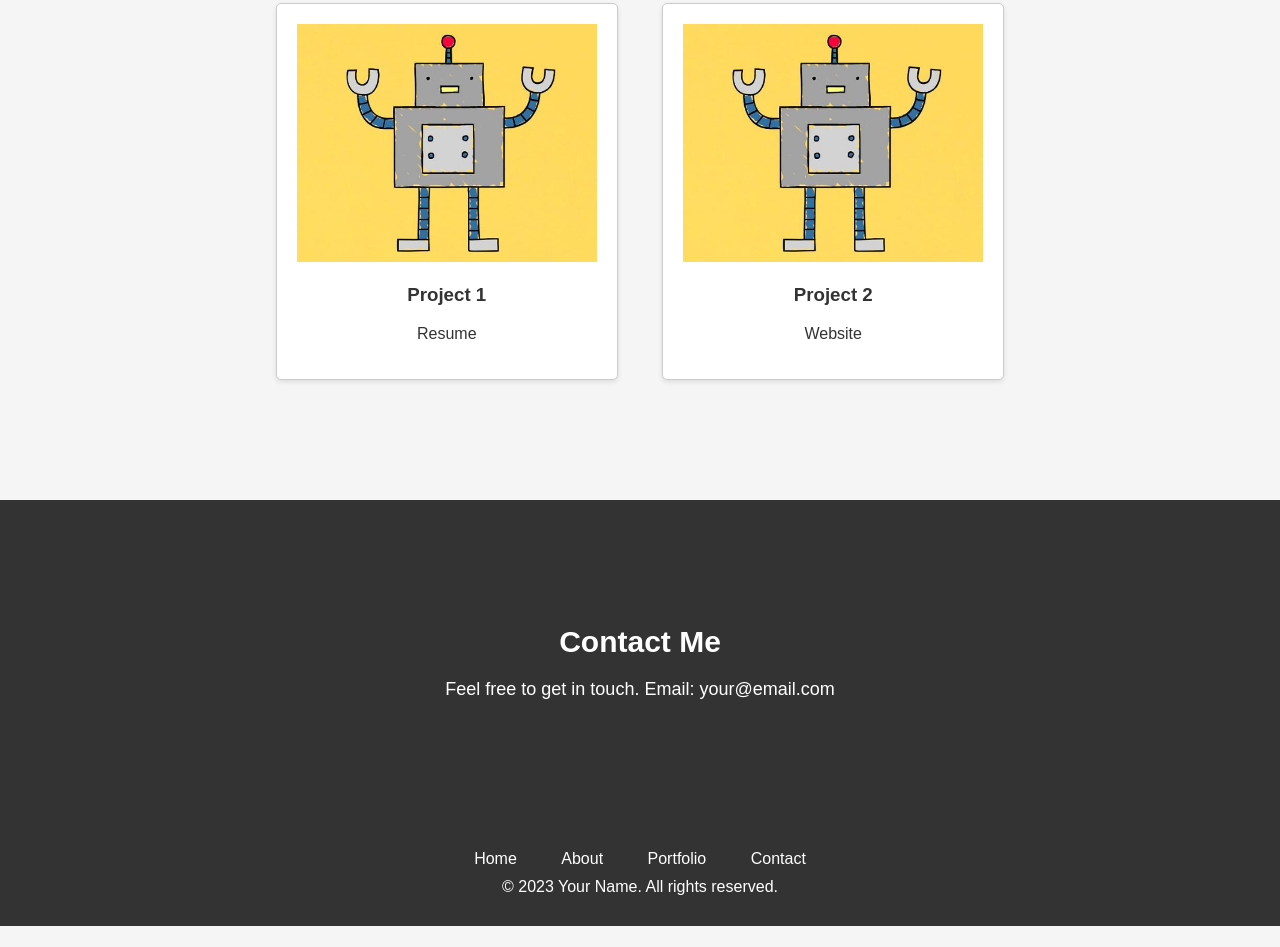
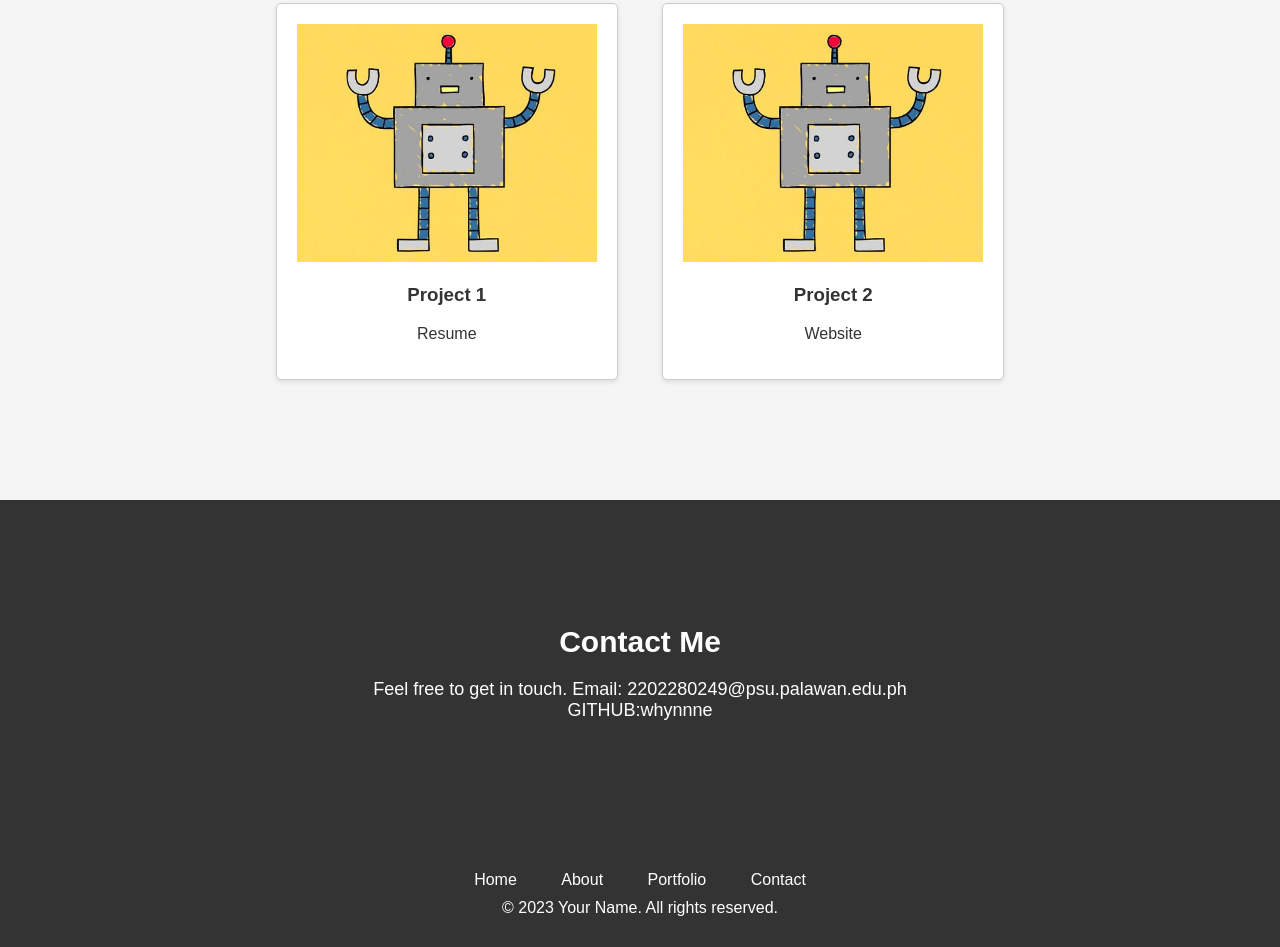
Before and after one commit to whynnne/portfolio, a plain HTML site: page index.html in a window 1280 px wide. Shown: the part 913-1860 px from the top of the page. Before the commit the page ends 1839 px from the top, so only its background shows below. Drawn offline with Linux system fonts and the light colour scheme.

Commit message:
modify contact

```diff
--- a/index.html
+++ b/index.html
@@ -46,7 +46,9 @@
 
     <section id="contact" class="contact">
         <h2>Contact Me</h2>
-        <p>Feel free to get in touch. Email: your@email.com</p>
+        <p>Feel free to get in touch. Email: 2202280249@psu.palawan.edu.ph <br>
+            GITHUB:whynnne<br>
+        </p>
     </section>
 
     <footer>
```
